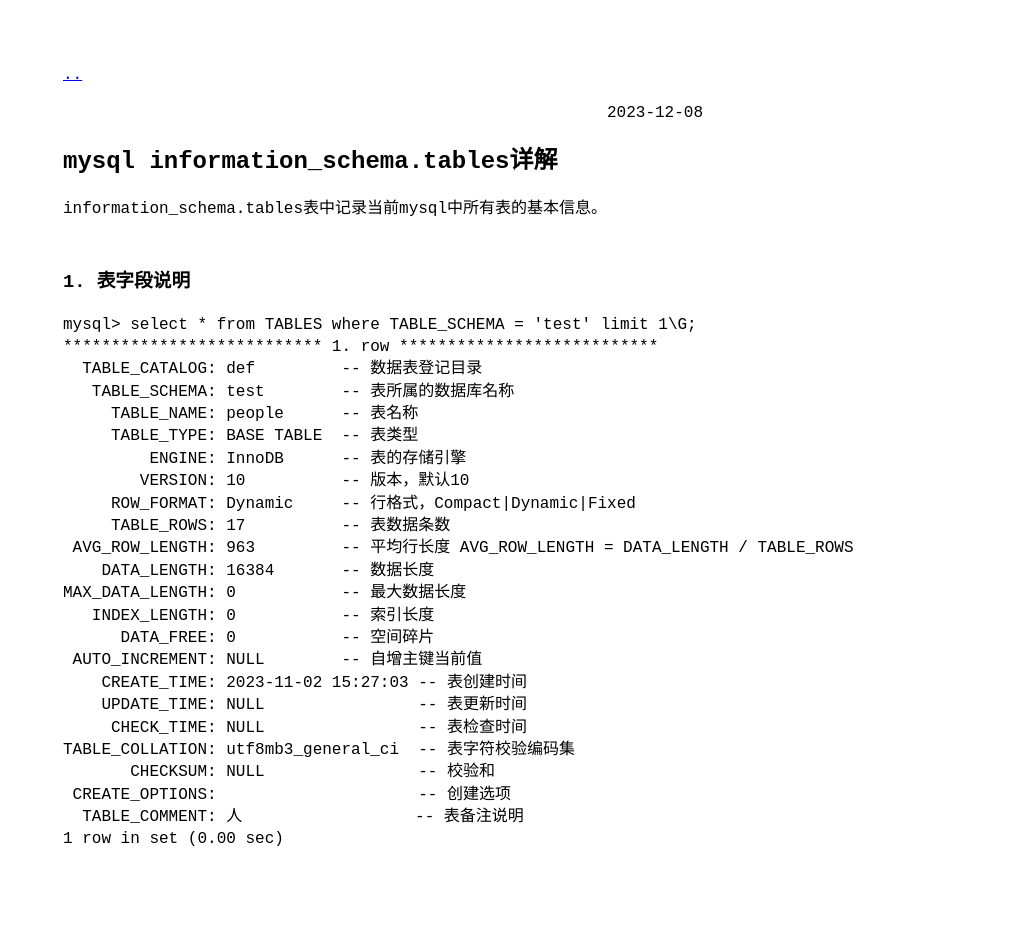
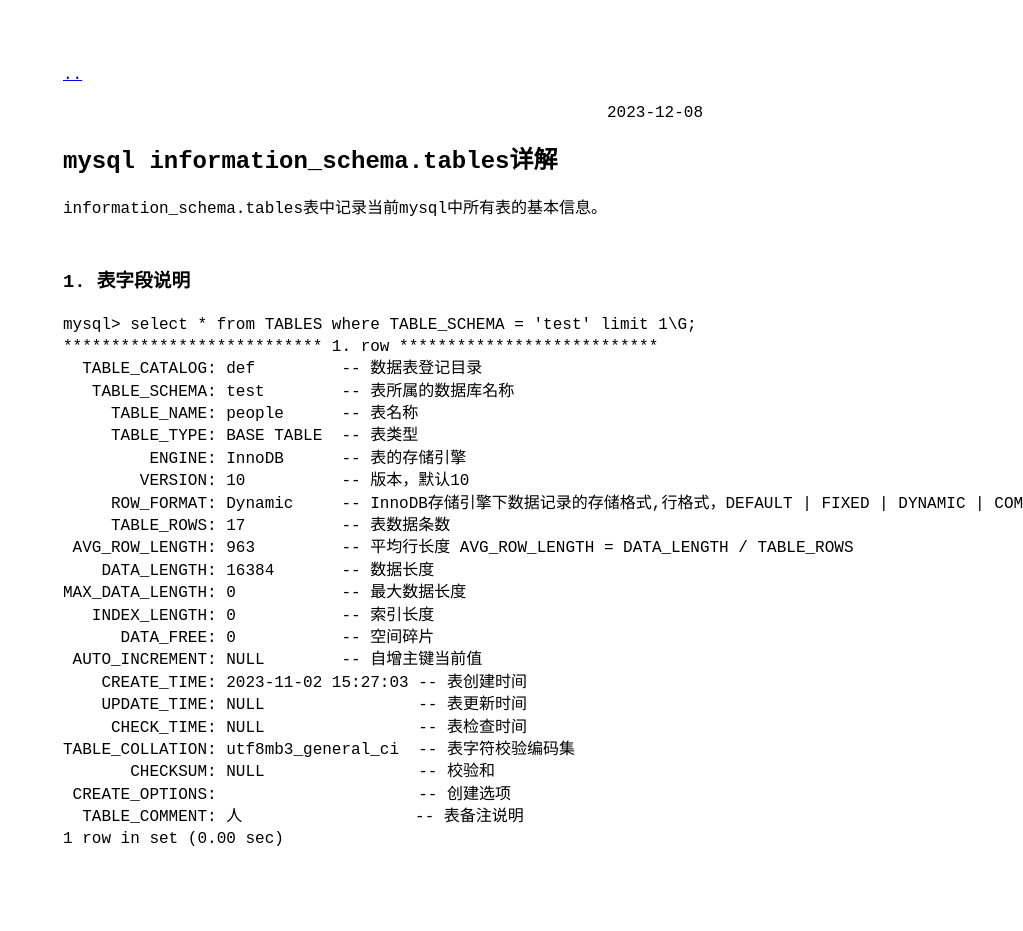
Before and after one commit to Jurneez/doraemon, a Jekyll site: the page built from _posts/2023-12-08-mysql-information_schema-tables.md, in a window 1280 px wide. Shown: the whole page, without its empty margins (257-1280 px from the left). Built offline with Jekyll 4.4.1, drawn with Linux system fonts in a browser that asks for light colours.

Commit message:
mysql information_schema.tables详解

```diff
--- a/_posts/2023-12-08-mysql-information_schema-tables.md
+++ b/_posts/2023-12-08-mysql-information_schema-tables.md
@@ -15,7 +15,7 @@ mysql> select * from TABLES where TABLE_SCHEMA = 'test' limit 1\G;
      TABLE_TYPE: BASE TABLE  -- 表类型
          ENGINE: InnoDB      -- 表的存储引擎
         VERSION: 10          -- 版本，默认10
-     ROW_FORMAT: Dynamic     -- 行格式，Compact|Dynamic|Fixed
+     ROW_FORMAT: Dynamic     -- InnoDB存储引擎下数据记录的存储格式,行格式，DEFAULT | FIXED | DYNAMIC | COMPRESSED | REDUNDANT | COMPACT
      TABLE_ROWS: 17          -- 表数据条数
  AVG_ROW_LENGTH: 963         -- 平均行长度 AVG_ROW_LENGTH = DATA_LENGTH / TABLE_ROWS
     DATA_LENGTH: 16384       -- 数据长度
```
